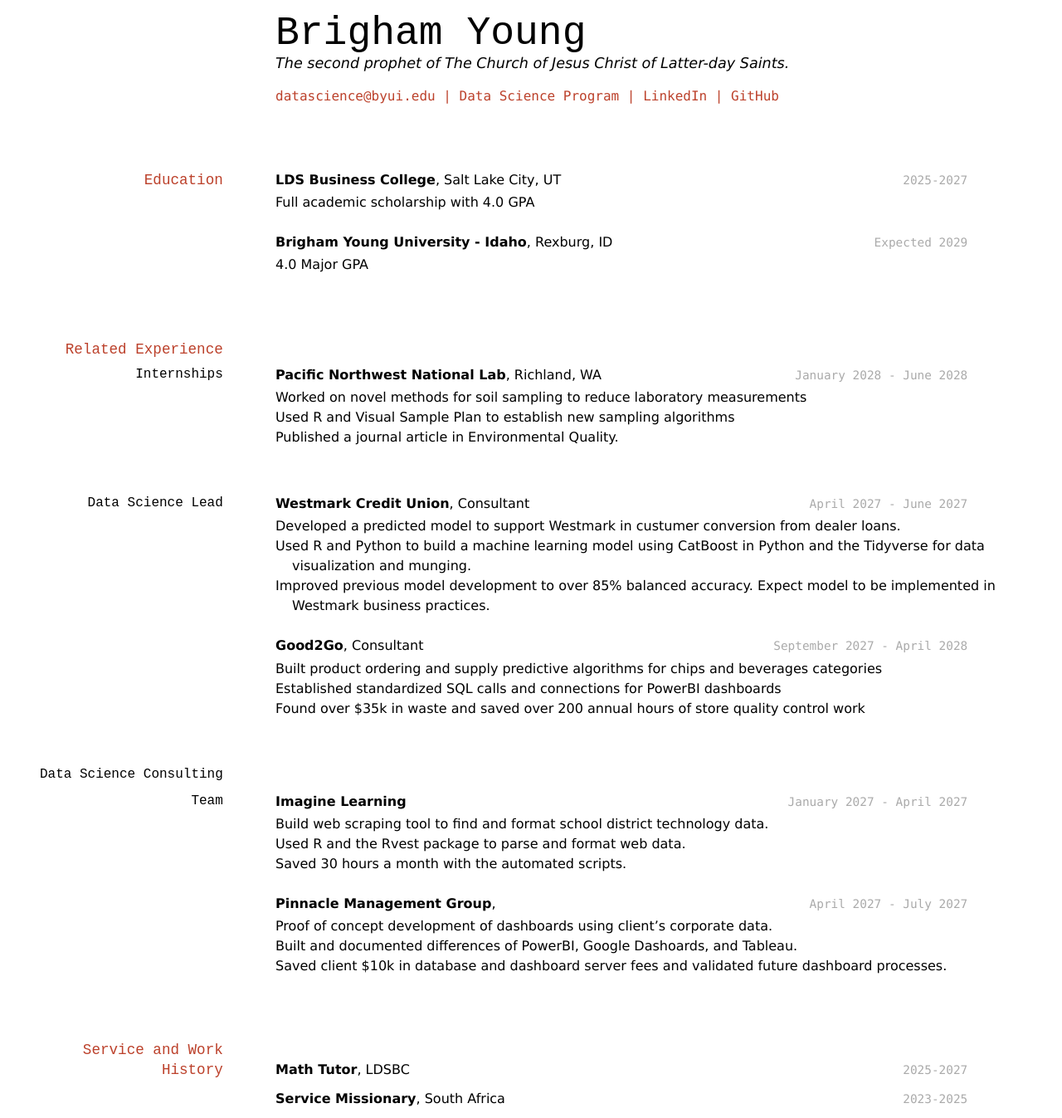
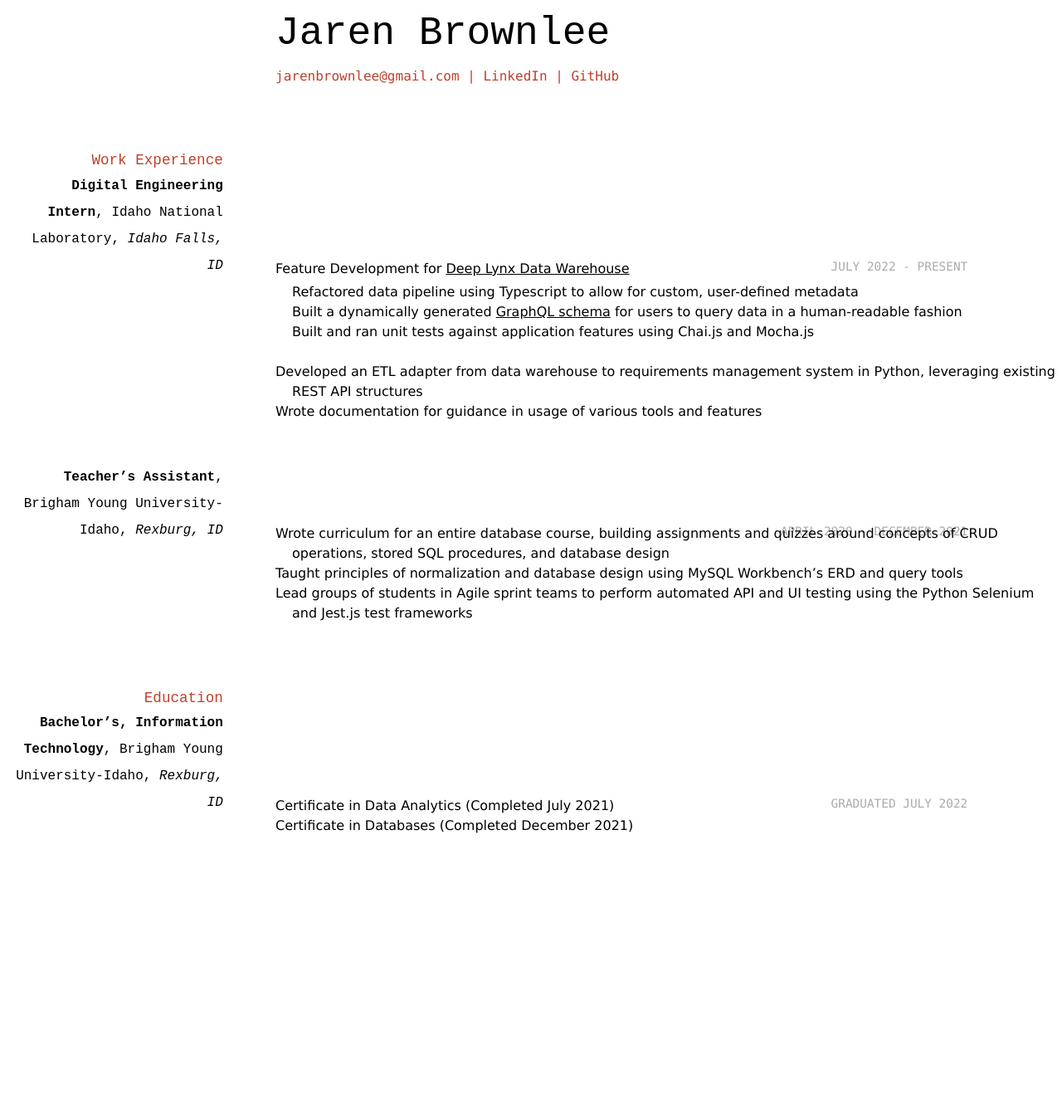
Before and after one commit to hotfudgebrownlee/brownlee-resume, a Jekyll site: the page built from docs/index.md, in a window 1280 px wide. Shown: the whole page at 83% size. Built offline with Jekyll 4.4.1, drawn with Linux system fonts in a browser that asks for light colours; after the commit the page ends 1031 px from its top, so only the background shows below that.

Commit message:
Updated resume

```diff
--- a/docs/index.md
+++ b/docs/index.md
@@ -1,87 +1,39 @@
 ---
 layout: cv
-title: Brigham Young's Resume
+title: Jaren Brownlee's Resume
 ---
-# Brigham Young
-The second prophet of The Church of Jesus Christ of Latter-day Saints.
+# Jaren Brownlee
 
 <div id="webaddress">
-<a href="datascience@byui.edu">datascience@byui.edu</a>
-| <a href="https://byuidatascience.github.io/development.html">Data Science Program</a>
-| <a href="https://www.linkedin.com/groups/13537407/">LinkedIn</a>
-| <a href="https://github.com/byuids-resumes">GitHub</a>
+<a href="jarenbrownlee@gmail.com">jarenbrownlee@gmail.com</a>
+| <a href="https://www.linkedin.com/in/jaren-brownlee-a870ab121/">LinkedIn</a>
+| <a href="https://github.com/hotfudgebrownlee/">GitHub</a>
 </div>
 
-<!-- https://www.monique.tech/the-art-of-markdown -->
+## Work Experience
+
+### __Digital Engineering Intern__, Idaho National Laboratory, *Idaho Falls, ID*
+`JULY 2022 - PRESENT`
+- Feature Development for [Deep Lynx Data Warehouse](https://gitlab.software.inl.gov/b650/Deep-Lynx/)
+  - Refactored data pipeline using Typescript to allow for custom, user-defined metadata
+  - Built a dynamically generated [GraphQL schema](https://gitlab.software.inl.gov/b650/Deep-Lynx/-/wikis/Querying-Data-With-GraphQL) for users to query data in a human-readable fashion
+  - Built and ran unit tests against application features using Chai.js and Mocha.js
+- Developed an ETL adapter from data warehouse to requirements management system in Python, leveraging existing REST API structures
+- Wrote documentation for guidance in usage of various tools and features
+
+### __Teacher's Assistant__, Brigham Young University-Idaho, *Rexburg, ID*
+`APRIL 2020 - DECEMBER 2021`
+- Wrote curriculum for an entire database course, building assignments and quizzes around concepts of CRUD operations, stored SQL procedures, and database design
+- Taught principles of normalization and database design using MySQL Workbench's ERD and query tools
+- Lead groups of students in Agile sprint teams to perform automated API and UI testing using the Python Selenium and Jest.js test frameworks
 
 ## Education
 
-`2025-2027`
-__LDS Business College__, Salt Lake City, UT
-
-- Full academic scholarship with 4.0 GPA
-
-`Expected 2029`
-__Brigham Young University - Idaho__, Rexburg, ID
-
-- 4.0 Major GPA
-
-
-## Related Experience
-
-### Internships
-
-`January 2028 - June 2028`
-__Pacific Northwest National Lab__, Richland, WA
-
-- Worked on novel methods for soil sampling to reduce laboratory measurements
-- Used R and Visual Sample Plan to establish new sampling algorithms
-- Published a journal article in Environmental Quality.
-
-### Data Science Lead
-
-`April 2027 - June 2027`
-__Westmark Credit Union__, Consultant
-
-- Developed a predicted model to support Westmark in custumer conversion from dealer loans.
-- Used R and Python to build a machine learning model using CatBoost in Python and the Tidyverse for data visualization and munging.
-- Improved previous model development to over 85% balanced accuracy. Expect model to be implemented in Westmark business practices.
-
-`September 2027 - April 2028`
-__Good2Go__, Consultant
-
-- Built product ordering and supply predictive algorithms for chips and beverages categories
-- Established standardized SQL calls and connections for PowerBI dashboards
-- Found over $35k in waste and saved over 200 annual hours of store quality control work
-
-### Data Science Consulting Team
-
-`January 2027 - April 2027`
-__Imagine Learning__
-
-- Build web scraping tool to find and format school district technology data.
-- Used R and the Rvest package to parse and format web data.
-- Saved 30 hours a month with the automated scripts.
-
-`April 2027 - July 2027`
-__Pinnacle Management Group__,
-
-- Proof of concept development of dashboards using client's corporate data.
-- Built and documented differences of PowerBI, Google Dashoards, and Tableau.
-- Saved client $10k in database and dashboard server fees and validated future dashboard processes.
-
-
-## Service and Work History
-
-`2025-2027`
-__Math Tutor__, LDSBC
-
-
-`2023-2025`
-__Service Missionary__, South Africa
-
-
+### __Bachelor's, Information Technology__, Brigham Young University-Idaho, *Rexburg, ID*
+`GRADUATED JULY 2022`
+- Certificate in Data Analytics (Completed July 2021)
+- Certificate in Databases (Completed December 2021)
 
 <!-- ### Footer
 
-Last updated: May 2013 -->
+Last updated: July 2022 -->
```
Also changed, not shown: index_2027.md (deleted, +0 -86 lines), index_example_1.md (deleted, +0 -89 lines).
